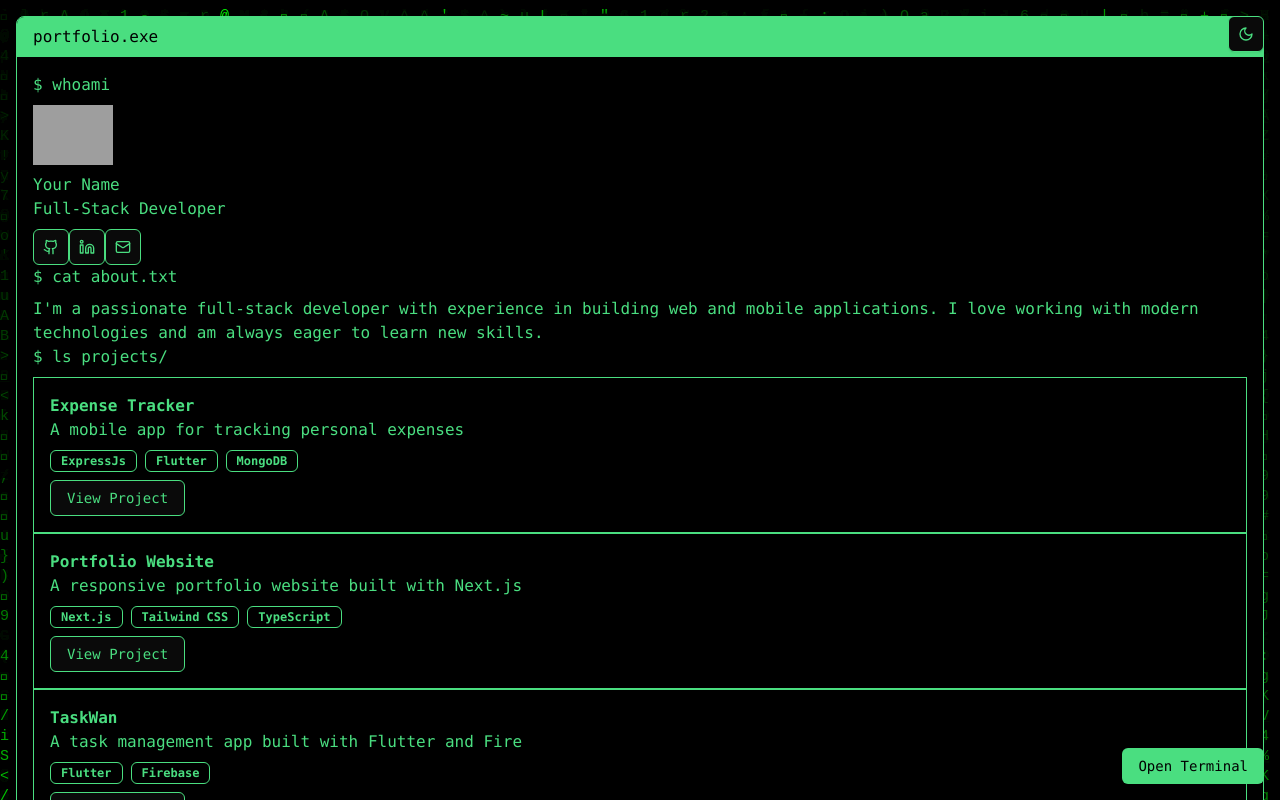
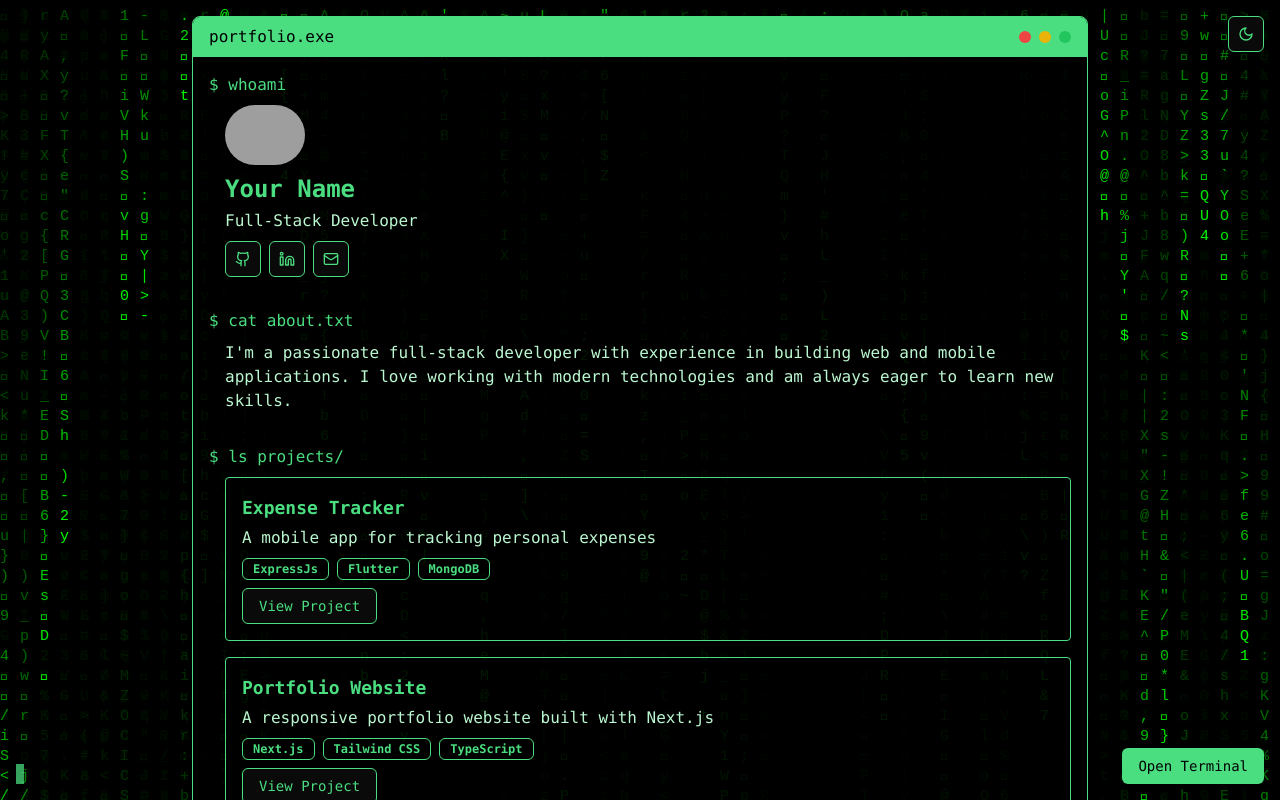
Before and after one commit to mouloud240/Portfolio, a Next.js app: page / in a window 1280 px wide. Shown: the top 800 px of the page. Built offline with nearby package versions, Linux system fonts and the light colour scheme; grey boxes are pictures that could not be loaded.

Commit message:
removed tsx from page

```diff
--- a/app/page.jsx
+++ b/app/page.tsx
@@ -7,7 +7,8 @@ import { Terminal } from "@/components/Terminal"
 import { TypeWriter } from "@/components/TypeWriter"
 import { MatrixBackground } from "@/components/MatrixBackground"
 import { useState, useEffect } from 'react'
-import { motion } from 'framer-motion'
+
+import { motion } from 'framer-motion';
 export default function Home() {
   const [showAbout, setShowAbout] = useState(false)
   const [showProjects, setShowProjects] = useState(false)
@@ -71,7 +72,9 @@ export default function Home() {
         showWindow&&(
 
 
-      <motion.div drag dragConstraints={{top:-500,left:-500,right:500,bottom:500}}  className="max-w-3xl mx-auto border border-green-400 rounded-lg overflow-hidden relative z-10 bg-black bg-opacity-90">
+// eslint-disable-next-line @typescript-eslint/ban-ts-comment
+//@ts-expect-error
+<motion.div drag dragConstraints={{top:-500,bottom:500,left:-500,right:500}} className="mx-auto border border-green-400 rounded-lg overflow-hidden relative z-10 max-w-4xl w-full bg-black bg-opacity-90">
         <div className="bg-green-400 text-black px-4 py-2 flex justify-between items-center">
           <span>portfolio.exe</span>
           <div className="flex space-x-2">
--- a/components/Terminal.tsx
+++ b/components/Terminal.tsx
@@ -27,7 +27,7 @@ export function Terminal() {
     let output = ''
     switch (input.toLowerCase()) {
       case 'help':
-        output = 'Available commands: help, about, skills, projects, clear'
+        output = 'Available commands: help, about, skills, projects, clear,exit'
         break
       case 'about':
         output = "I'm a passionate full-stack developer with experience in building web and mobile applications."
@@ -41,6 +41,9 @@ export function Terminal() {
       case 'clear':
         setHistory([])
         setInput('')
+        return
+      case 'exit':
+        setIsOpen(false)
         return
       default:
         output = `Command not found: ${input}. Type 'help' for available commands.`
```
